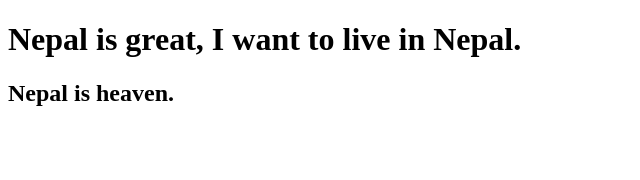
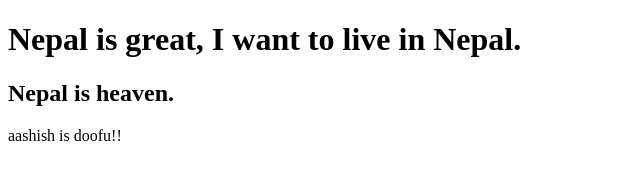
Before and after one commit to praash47/II-I-Project, a plain HTML site: page index3.html in a window 1280 px wide. Shown: the whole page, without its empty margins (0-640 px from the left). Drawn offline with Linux system fonts and the light colour scheme.

Commit message:
new update

```diff
--- a/index3.html
+++ b/index3.html
@@ -6,5 +6,6 @@
 <body>
 <h1>Nepal is great, I want to live in Nepal.</h1>
 <h2>Nepal is heaven.</h2>
+aashish is doofu!!
 </body>
 </html>
```
